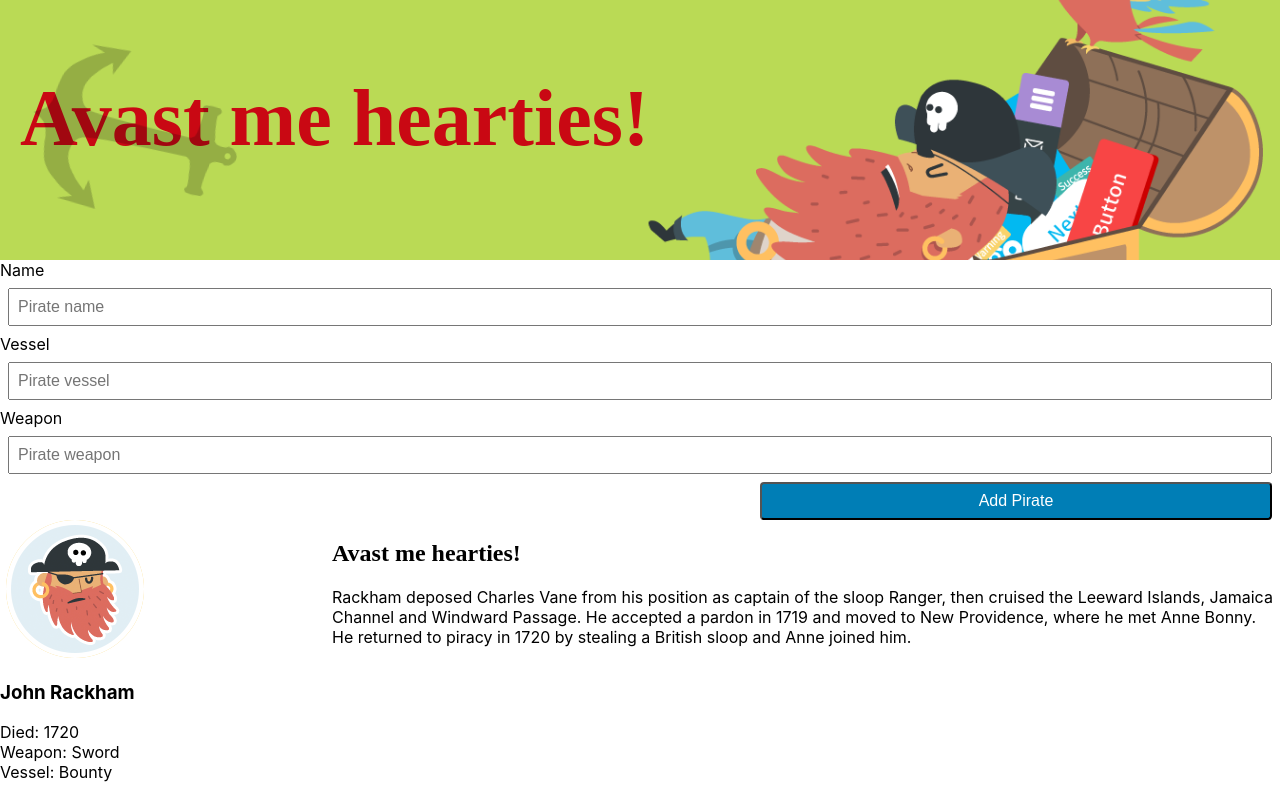
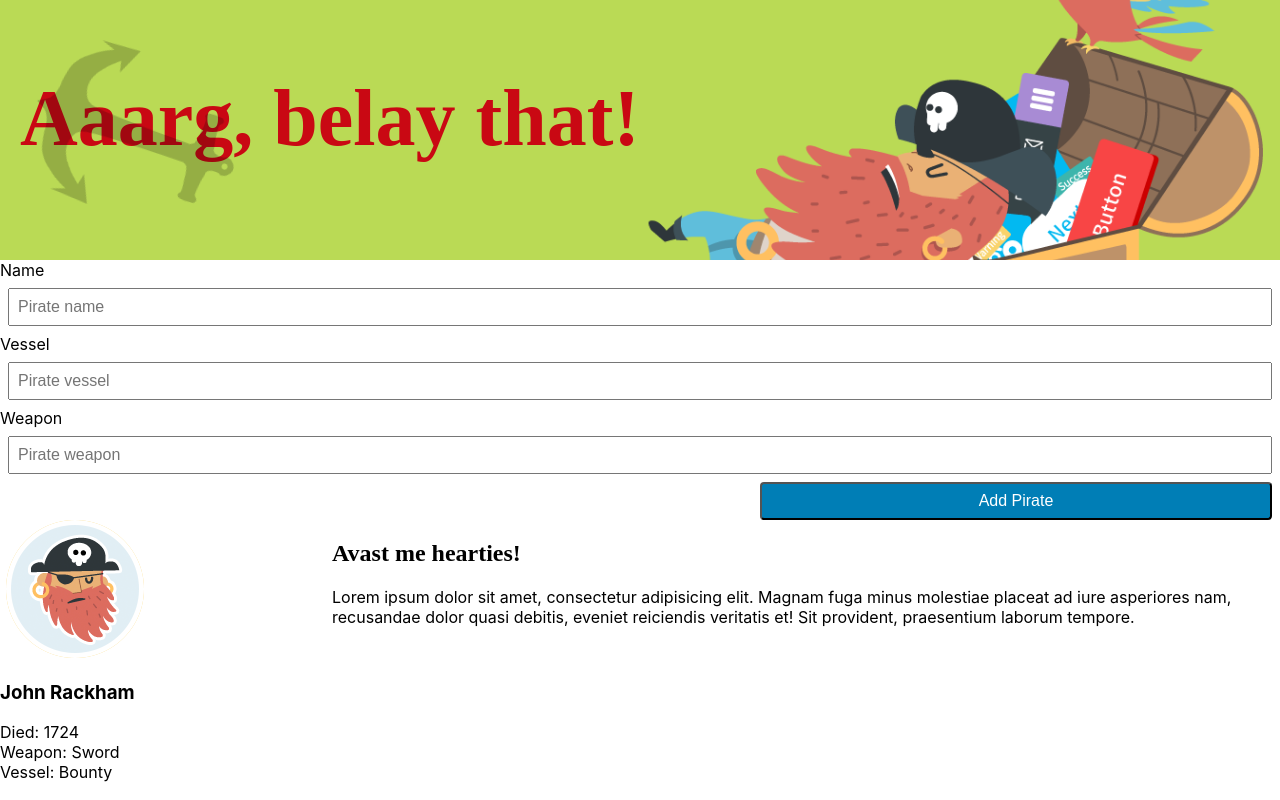
Before and after one commit to GogoGit/2-react-Intro-master, a React (Create React App) app in the folder pirates/: page / in a window 1280 px wide. Shown: the top 800 px of the page. Built offline with nearby package versions, Linux system fonts and the light colour scheme; data requests are answered from the project's data file; a web font is replaced by a local one.

Commit message:
Instructor made a trap and I fell into it!  Solution is : useEffect(() => {    fetch(`http://localhost:3001/pirates`)       {...}   }, []); // notice the [] I added here.

```diff
--- a/pirates/src/App.js
+++ b/pirates/src/App.js
@@ -1,7 +1,8 @@
 import Header from "./components/Header";
 import Pirate from "./components/Pirate";
 import piratesFile from "./data/sample-pirates-array";
-import React from "react";
+// import React from "react";
+import React, { userState, useEffect } from "react";
 import AddPirate from "./components/AddPirate";
 
 // import React from "react";     //Not needed.
@@ -27,8 +28,35 @@ const pirateCalls = [
 const randomize = () =>
   pirateCalls[Math.floor(Math.random() * pirateCalls.length)];
 
+function passPirateData(data) {
+  return data;
+}
+
 function App() {
   const [pirates, setPirates] = React.useState(piratesFile);
+  // let [pirates, setPirates] = React.useState(piratesFile);
+
+  useEffect(() => {
+    fetch(`http://localhost:3001/pirates`)
+      .then((response) => {
+        if (!response.ok) {
+          throw new Error(`HTTP error: ${response.status}`);
+        }
+        return response.json();
+      })
+      .then((data) => {
+        console.log(data.length);
+        /*This didn't work:  setPirates=data;
+         Probably due to the fact that this is a REACT Component??? So confusing???
+
+         */
+        setPirates(data);
+      })
+      .catch((err) => console.error(`Fetch problem: ${err.message}`));
+  }, []);
+
+  console.log(`after const`);
+  console.log(pirates);
 
   //This is common pattern, you make a copy of the data, then you modify it and then you update the original data with the new data.
   // const addPirate = (pirate) => {
@@ -52,7 +80,6 @@ function App() {
     <div>
       <Header title={randomize()} />
       <AddPirate addPirate={addPirate} />
-
       {/* {piratesFile.map((pirate, index) => ( */}
       {pirates.map((pirate, index) => (
         // <Pirate key={index} name={pirate.name} tagline={randomize()} />
```
